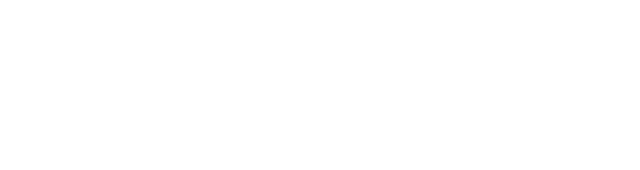
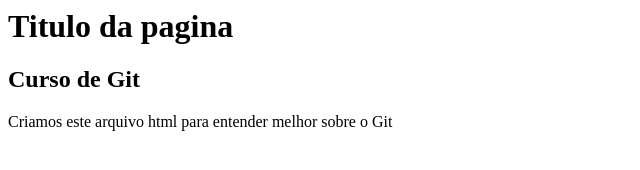
Before and after one commit to gustavofcma/curso-git, a plain HTML site: page index.html in a window 1280 px wide. Shown: the whole page, without its empty margins (0-640 px from the left). Drawn offline with Linux system fonts and the light colour scheme.

Commit message:
Primeira alteracao na pag index

```diff
--- a/index.html
+++ b/index.html
@@ -2,5 +2,10 @@
   <head>
   </head>
   <body>
+    <h1>Titulo da pagina</h1>
+    <h2>Curso de Git</h2>
+    <p>
+      Criamos este arquivo html para entender melhor sobre o Git
+    </p>
   </body>
 <html>
```
